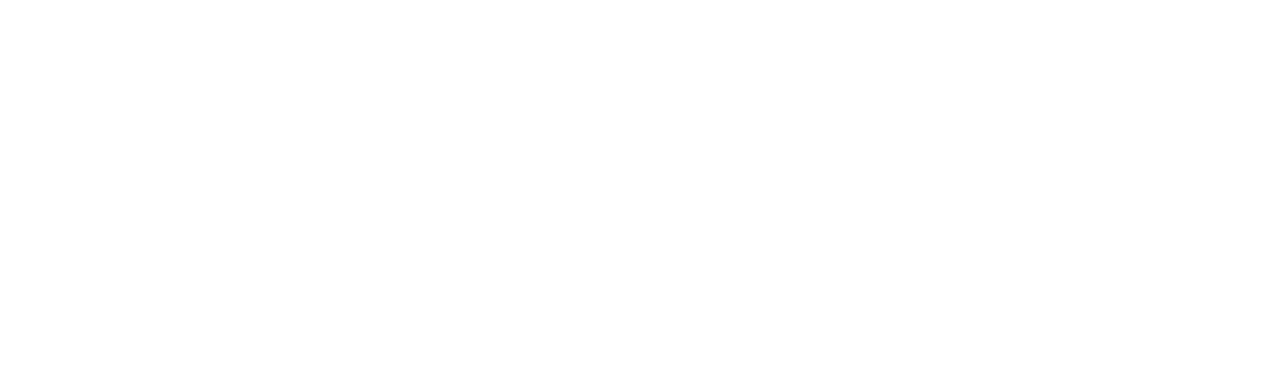
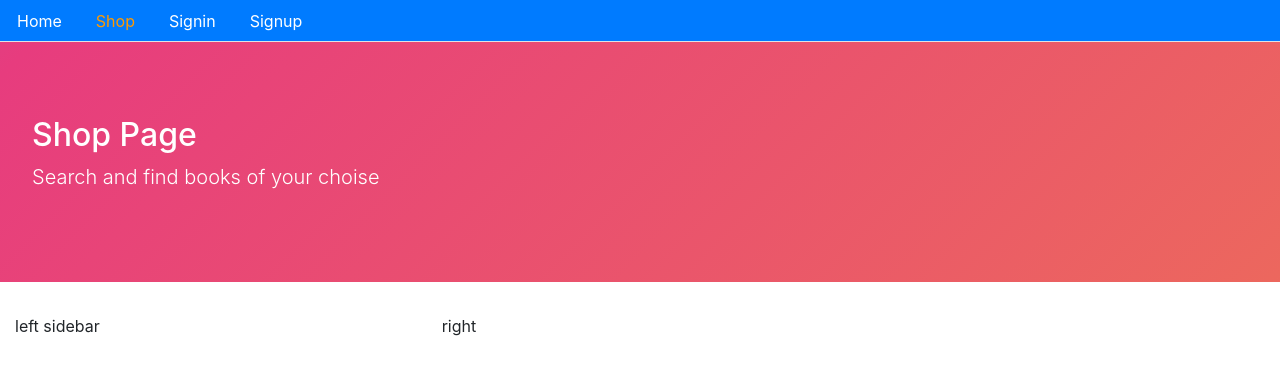
Before and after one commit to petarZinaic/webshop-front, a React (Create React App) app: page /shop in a window 1280 px wide. Shown: the top 374 px of the page. Built offline with nearby package versions, Linux system fonts and the light colour scheme.

Commit message:
Shop page

```diff
--- a/src/Routes.js
+++ b/src/Routes.js
@@ -8,12 +8,14 @@
 import AdminDashboard from "./user/AdminDashboard";
 import AddCategory from "./admin/AddCategory";
 import AddProduct from "./admin/AddProduct";
+import Shop from "./core/Shop";
 
 const Routes = () => {
     return (
         <BrowserRouter>
             <Switch>
                 <Route path="/" exact component={Home} />
+                <Route path="/shop" exact component={Shop} />
                 <Route path="/signin" exact component={Signin} />
                 <Route path="/signup" exact component={Signup} />
                 <PrivateRoute
--- a/src/core/Home.js
+++ b/src/core/Home.js
@@ -45,8 +45,6 @@
             <div className="row">
                 {productsBySell.map((product, i) => (<Card key={i} product={product} />))}
             </div>
-
-
         </Layout>
     )
 }
--- a/src/core/Menu.js
+++ b/src/core/Menu.js
@@ -15,6 +15,10 @@
            <ul className="nav nav-tabs bg-primary">
                 <li className="nav-item">
                     <Link className="nav-link" style={isActive(history, "/")} to="/">Home</Link>
+                </li>
+
+                <li className="nav-item">
+                    <Link className="nav-link" style={isActive(history, "/shop")} to="/shop">Shop</Link>
                 </li>
 
                {isAuthenticated() && isAuthenticated().user.role === 0 && (
--- /dev/null
+++ b/src/core/Shop.js
@@ -0,0 +1,26 @@
+import { useState ,useEffect } from "react";
+import Layout from "./Layout";
+import { getProducts } from "./apiCore";
+import Card from "./Card";
+
+const Shop = () => {
+    return (
+        <Layout
+         title="Shop Page"
+        description="Search and find books of your choise"
+        className="container-fluid"
+        >
+            <div className="row">
+                <div className="col-4">
+                    left sidebar
+                </div>
+
+                <div className="col-8">
+                    right
+                </div>
+            </div>
+        </Layout>
+        )
+}
+
+export default Shop;
```
